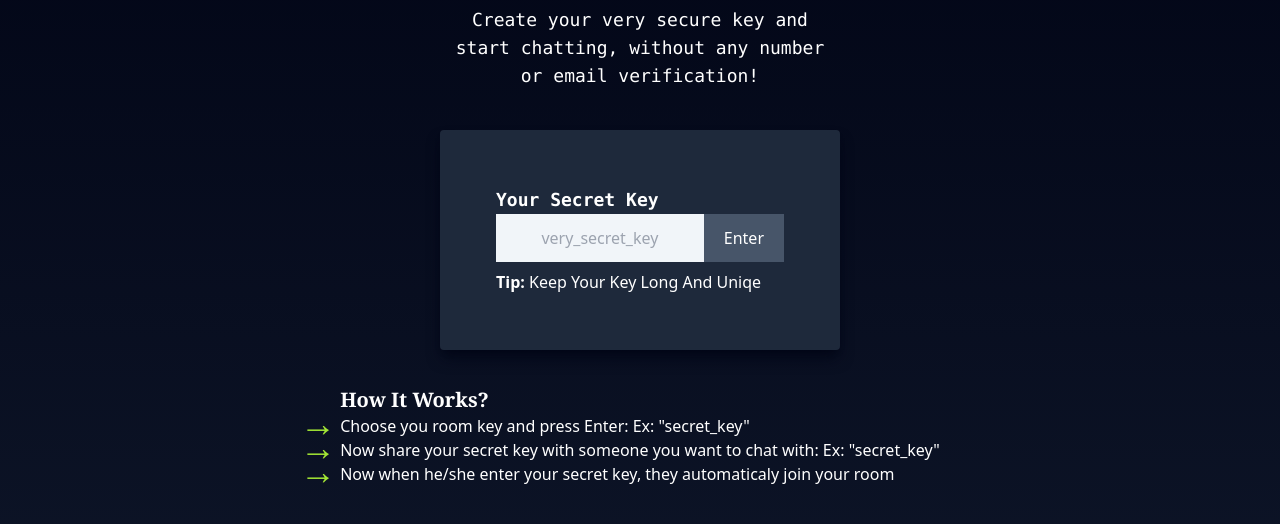
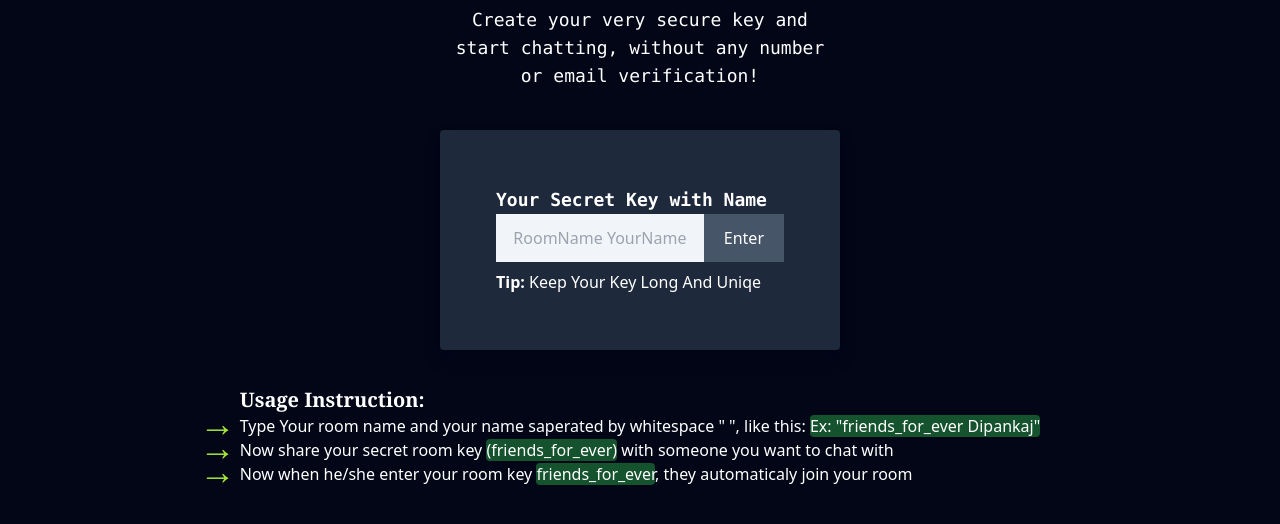
Before and after one commit to DipankajSingh/QuickChat, a website: page index.html in a window 1280 px wide. Shown: the part 86-610 px from the top of the page. Drawn offline with nearby package versions, Linux system fonts and the light colour scheme.

Commit message:
almost finished

```diff
--- a/index.html
+++ b/index.html
@@ -25,17 +25,15 @@
         }
 
         .messgaeContainer {
-            background-color: aquamarine;
             height: max-content;
-            overflow-y: scroll;
-            margin-bottom: 10%;
+            padding-bottom: 4rem;
         }
     </style>
 </head>
 
-<body class="h-screen w-screen bg-gradient-to-t from-slate-900 to-slate-950 text-white">
+<body class="h-screen w-screen bg-slate-950 text-white">
     <div id="login" class=" login flex flex-col items-center h-screen w-screen ">
-        <main class=" top-0 text-center m-10 ">
+        <main class=" top-0 text-center m-10">
             <h1 class="font-serif mb-3 font-bold text-4xl ">QuickChat</h1>
             <p class="max-w-[25rem] font-mono text-lg">Create your very secure key and start chatting, without any
                 number or
@@ -43,25 +41,25 @@
                 verification!
             </p>
         </main>
-        <div class="flex max-w-[25rem] rounded p-14 bg-slate-800 shadow-lg shadow-slate-950 flex-col">
-            <h1 class="font-mono text-lg font-semibold">Your Secret Key</h1>
+        <div class="flex max-w-[25rem] mx-3 rounded p-14 bg-slate-800 shadow-lg shadow-slate-950 flex-col">
+            <h1 class="font-mono text-lg font-semibold">Your Secret Key with Name</h1>
             <div class="flex">
                 <input id="keyInputElm"
                     class=" bg-slate-100 active:bg-white focus:bg-white hover:bg-white outline-none h-12 w-full text-slate-800 text-center"
-                    placeholder="very_secret_key" type="text">
+                    placeholder="RoomName YourName" type="text">
                 <button id="loginEnterButton" class="outline-none hover:bg-slate-700 px-5 bg-slate-600">Enter</button>
             </div>
             <span class="mt-2"><span class="font-bold">Tip:</span> Keep Your Key Long And Uniqe</span>
         </div>
 
         <div
-            class="[&>p]:relative [&>p:before]:left-[-2.5rem] [&>p:before]:top-[-.7rem] [&>p:before]:content-['\2192'] [&>p:before]:text-lime-400 [&>p:before]:absolute [&>p:before]:text-4xl relative inline-block top-9 mx-12">
-            <h2 class="text-xl font-semibold font-serif">How It Works?</h2>
-            <p class=""> Choose you room key and press Enter: <span>Ex:
-                    "secret_key"</span>
+            class="[&>p]:relative [&>p:before]:left-[-2.5rem] [&>p>span]:rounded [&>p>span]:bg-green-900 [&>p:before]:top-[-.7rem] [&>p:before]:content-['\2192'] [&>p:before]:text-lime-400 [&>p:before]:absolute [&>p:before]:text-4xl relative inline-block top-9 mx-12">
+            <h2 class="text-xl font-semibold font-serif">Usage Instruction: </h2>
+            <p class="">Type Your room name and your name saperated by whitespace " ", like this: <span>Ex:
+                    "friends_for_ever Dipankaj"</span>
             </p>
-            <p> Now share your secret key with someone you want to chat with: <span>Ex: "secret_key"</span></p>
-            <p> Now when he/she enter your secret key, they automaticaly join your room</p>
+            <p> Now share your secret room key <span>(friends_for_ever)</span> with someone you want to chat with</p>
+            <p> Now when he/she enter your room key <span>friends_for_ever</span>, they automaticaly join your room</p>
 
         </div>
     </div>
@@ -88,9 +86,11 @@
             return elm
         }
 
+
+
         // have to change class string to array
-        const chatContainer = giveElement('div', 'chatContainer px-3 pt-2 flex flex-col [&>p]:px-4 [&>p]:py-2 [&>p]:bg-slate-700')
-        const messgaeContainer = giveElement('div', 'messgaeContainer gap-3 px-3 mx-3 pt-2 flex flex-col [&>p]:px-4 [&>p]:py-2 [&>p]:bg-slate-700')
+        const chatContainer = giveElement('div', 'chatContainer px-3 pt-2 flex flex-col [&>p]:px-4 [&>p]:py-2')
+        const messgaeContainer = giveElement('div', 'messgaeContainer gap-3 px-3 mx-3 pt-2 inline-flex relative flex-col [&>p]:px-4 [&>p]:py-2 [&>p]:bg-slate-700')
         // this box is container for input send message
         const sendMessageBox = giveElement('div', 'sendMessageBox flex w-full fixed bottom-0')
         const inputElm = giveElement('textarea', 'inputElm text-center py-3 px-1 bg-slate-100 active:bg-white focus:bg-white hover:bg-white outline-none h-14 w-full text-slate-800 text-center')
@@ -187,6 +187,13 @@
                     messageElm.innerText = array.message
                     messgaeContainer.append(messageElm)
                 }
+
+                messgaeContainer.scrollIntoView({
+                    block: 'end',
+                    behavior: 'smooth',
+                    inline: 'start'
+                })
+
             }
         })
 
--- a/index.js
+++ b/index.js
@@ -13,7 +13,6 @@ const mongoClient = new MongoClient("mongodb+srv://dipankajg1:motu_patalu@quickc
 async function getMessages(room) {
     // sapreting room and user name
     const roomName = room.split(" ")[0]
-    const userName = room.split(" ")[1]
 
     await mongoClient.connect();
     const db = mongoClient.db('quickchat');
@@ -67,8 +66,6 @@ io.on('connection', (socket) => {
         socket.join(roomName);
 
         const recentMessages = await getMessages(room)
-        console.log(recentMessages)
-        console.log(`Client ${userName} joined ${roomName}`);
 
         io.to(roomName).emit('fetchRecentChats', recentMessages)
 
@@ -79,7 +76,6 @@ io.on('connection', (socket) => {
         // Broadcast the message to all clients in the same room
         io.to(data.room).except(socket.id).emit('chatMessage', data.message);
         await pushMessage(data.message, data.userName, data.room)
-        console.log(data.message, data.userName, data.room)
     });
 
     // Handle disconnection
@@ -90,5 +86,5 @@ io.on('connection', (socket) => {
 
 
 server.listen(3000, () => {
-    console.log('listening on *:3000');
+    console.log('listening started on port 3000');
 });
```
